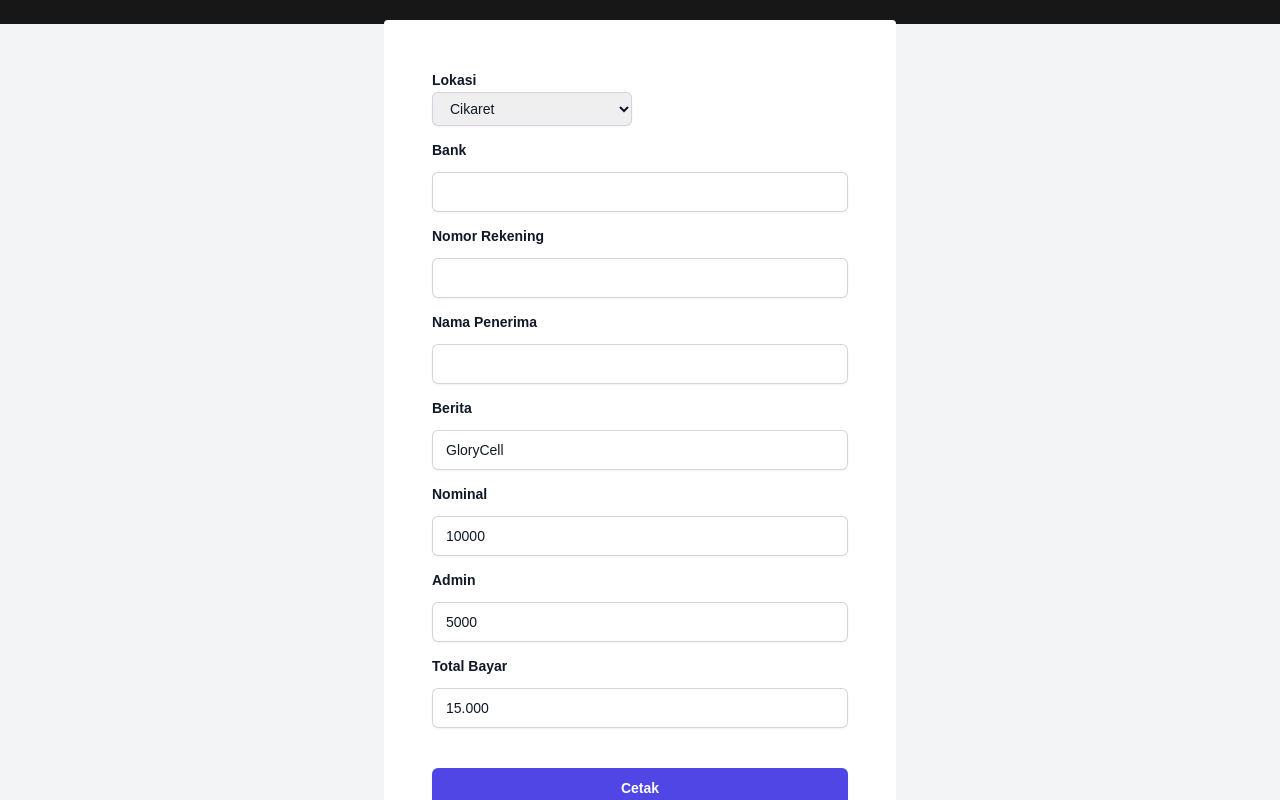
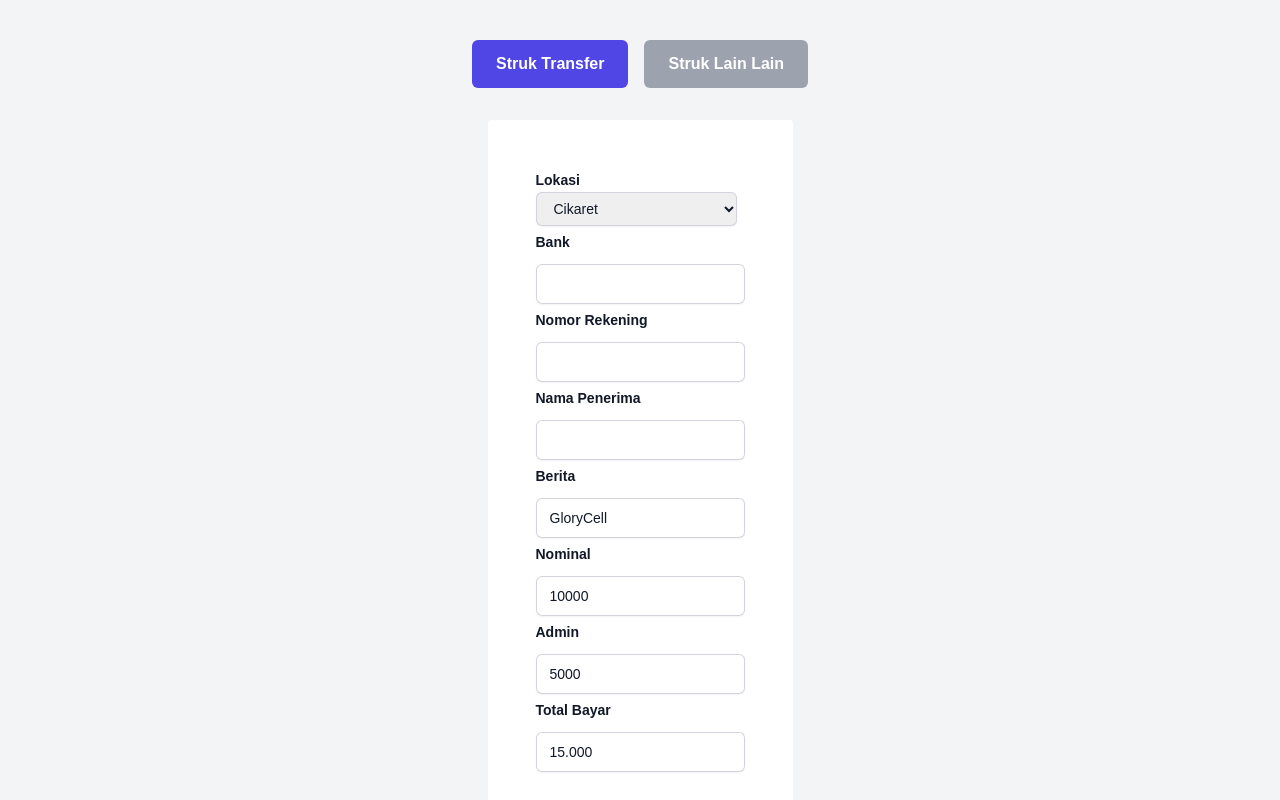
Before and after one commit to mbieeh5/cetak-struk, a Next.js app: page / in a window 1280 px wide. Shown: the top 800 px of the page. Built offline with nearby package versions, Linux system fonts and the light colour scheme.

Commit message:
update the CSS

```diff
--- a/src/app/component/inputFormTrf.tsx
+++ b/src/app/component/inputFormTrf.tsx
@@ -103,7 +103,7 @@ export default function InputForm() {
   return (
     <div className="isolate bg-white px-12 py-5 rounded">
       <form action="#" method="POST" className="mx-auto mt-7 max-w-xl" onSubmit={handleOnSubmit}>
-        <div className="grid grid-cols-1 gap-x-4 gap-y-3 sm:grid-cols-2">
+        <div className="grid grid-cols-1 gap-x-2 gap-y-1 sm:grid-cols-1">
           <div className='sm:col-span2'>
           <label htmlFor="lokasi" className="block text-sm font-semibold leading-6 text-gray-900">
               Lokasi
--- a/src/app/page.tsx
+++ b/src/app/page.tsx
@@ -7,7 +7,7 @@ export default function Home() {
   const [activeComponent, setActiveComponent] = useState<'transfer' | 'lain'>('transfer');
 
   return (
-    <div className="h-screen flex flex-col items-center justify-center bg-gray-100 mt-6">
+    <div className="flex flex-col items-center justify-center bg-gray-100 pt-10">
       <div className="flex gap-4 mb-8">
         <button
           onClick={() => setActiveComponent('transfer')}
@@ -27,9 +27,7 @@ export default function Home() {
           Struk Lain Lain
         </button>
       </div>
-
-      {/* Menampilkan komponen berdasarkan state */}
-      <div className="w-full max-w-lg">
+      <div className="w-s max-w-s h-s">
         {activeComponent === 'transfer' ? <InputForm /> : <StrukLainLain />}
       </div>
     </div>
```
